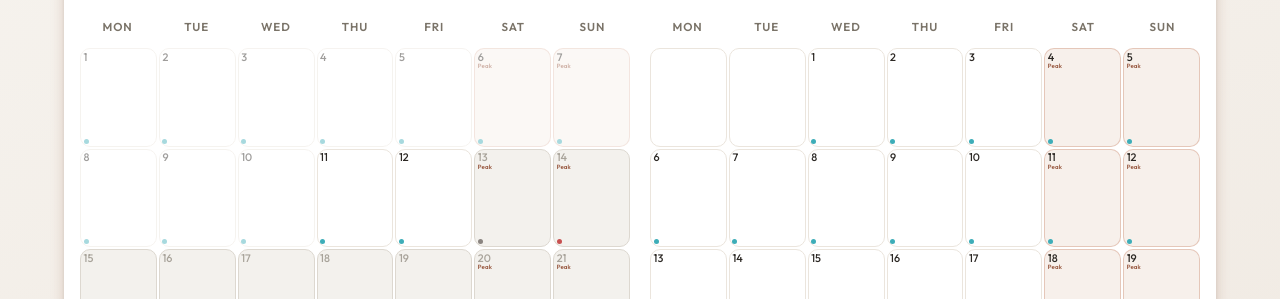
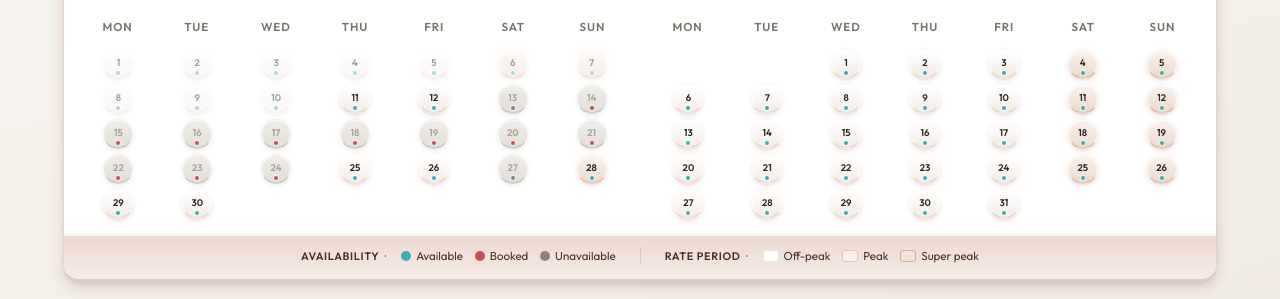
Before and after one commit to rashmiakanksha1-blip/pet-sitting, a website: page v2/index.html in a window 1280 px wide. Shown: the part 449-748 px from the top of the page. Drawn offline with nearby package versions, Linux system fonts and the light colour scheme; no server answers; files whose address does not match are found by name.

Commit message:
Publish v2 preview at /v2

```diff
--- a/v2/index.html
+++ b/v2/index.html
@@ -564,20 +564,15 @@
     }
 
     .calendar-month .days-grid {
-      padding: 0.1rem 0 0.35rem;
-      gap: 2px;
-    }
-
-    .calendar-month .day {
-      aspect-ratio: 0.78;
-      padding: 0.14rem 0.16rem;
-    }
-
-    .calendar-month .day-num { font-size: 0.68rem; }
-    .calendar-month .day-tier-label { font-size: 0.38rem; margin-top: 1px; }
-    .calendar-month .status-dot { width: 5px; height: 5px; }
-    .calendar-month .day-status { gap: 0; margin-top: auto; }
-    .calendar-panel .status-label { display: none; }
+      padding: 0.15rem 0 0.4rem;
+      gap: 5px 2px;
+    }
+
+    .calendar-panel .status-label,
+    .calendar-panel .day-tier-label,
+    .calendar-panel .day-client {
+      display: none;
+    }
 
     @media (max-width: 900px) {
       .calendar-months { grid-template-columns: 1fr; }
@@ -659,25 +654,37 @@
       color: var(--page-text-muted);
     }
 
-    .calendar-panel .day {
-      background: #fff;
-      border-color: #ebe5dd;
+    .calendar-panel .day:not(.empty) {
+      background: linear-gradient(180deg, #ffffff 0%, #f3ece6 100%);
+      border: 1.5px solid rgba(255, 255, 255, 0.62);
+      border-bottom: 2.5px solid rgba(196, 120, 92, 0.2);
+      box-shadow:
+        0 2px 5px rgba(154, 92, 68, 0.16),
+        0 1px 2px rgba(0, 0, 0, 0.05),
+        inset 0 1px 0 rgba(255, 255, 255, 0.75);
       color: var(--page-text);
     }
 
     .calendar-panel .day.tier-off-day {
-      background: var(--cal-day-off-bg);
-      border-color: var(--cal-day-off-border);
+      background: linear-gradient(180deg, #ffffff 0%, #f3ece6 100%);
     }
 
     .calendar-panel .day.tier-peak-day {
-      background: var(--cal-day-peak-bg);
-      border-color: var(--cal-day-peak-border);
+      background: linear-gradient(180deg, #faf4f0 0%, #edd9cc 100%);
+      border-bottom-color: rgba(196, 120, 92, 0.32);
     }
 
     .calendar-panel .day.tier-super-day {
-      background: var(--cal-day-super-bg);
-      border-color: var(--cal-day-super-border);
+      background: linear-gradient(180deg, #f5e8de 0%, #e5cbb8 100%);
+      border-bottom-color: rgba(154, 92, 68, 0.38);
+    }
+
+    .calendar-panel .day:hover:not(.empty):not(.past) {
+      transform: translateY(-1px) scale(1.06);
+      box-shadow:
+        0 4px 10px rgba(154, 92, 68, 0.22),
+        0 2px 4px rgba(0, 0, 0, 0.08),
+        inset 0 1px 0 rgba(255, 255, 255, 0.8);
     }
 
     .calendar-panel .day.available .status-dot {
@@ -702,8 +709,12 @@
 
     .calendar-panel .day.booked,
     .calendar-panel .day.unavailable {
-      background: #f3f1ed !important;
-      border-color: #ddd8d0 !important;
+      background: linear-gradient(180deg, #f0eeea 0%, #e2ded8 100%) !important;
+      border-color: rgba(255, 255, 255, 0.45) !important;
+      border-bottom-color: rgba(140, 135, 128, 0.28) !important;
+      box-shadow:
+        0 2px 4px rgba(120, 115, 108, 0.12),
+        inset 0 1px 0 rgba(255, 255, 255, 0.5) !important;
     }
 
     .calendar-panel .day.booked .day-num,
@@ -1015,26 +1026,38 @@
 
     .days-grid {
       display: grid;
-      grid-template-columns: repeat(7, minmax(0, 1fr));
-      gap: 5px;
-      padding: 0.25rem 1rem 0.85rem;
+      grid-template-columns: repeat(7, 1fr);
+      justify-items: center;
+      gap: 6px 2px;
+      padding: 0.2rem 0.5rem 0.65rem;
       min-width: 0;
     }
 
-    .day {
-      aspect-ratio: 0.88;
-      min-height: 0;
-      min-width: 0;
-      width: 100%;
-      border-radius: var(--radius-sm);
+    .day:not(.empty) {
+      --cal-bubble-size: 30px;
+      width: var(--cal-bubble-size);
+      height: var(--cal-bubble-size);
+      min-width: var(--cal-bubble-size);
+      max-width: var(--cal-bubble-size);
+      border-radius: 50%;
       border: 1.5px solid var(--border);
-      padding: 0.16rem 0.22rem;
+      padding: 0;
       cursor: pointer;
-      transition: all 0.2s;
+      transition: transform 0.2s, box-shadow 0.2s;
       display: flex;
       flex-direction: column;
-      align-items: flex-start;
+      align-items: center;
+      justify-content: center;
       position: relative;
+    }
+
+    .day.empty {
+      width: 30px;
+      height: 30px;
+      cursor: default;
+      background: transparent;
+      border: none;
+      box-shadow: none;
     }
 
     .day.tier-off-day {
@@ -1053,17 +1076,17 @@
     }
 
     .day:hover:not(.empty):not(.past) {
-      transform: translateY(-2px);
+      transform: translateY(-1px) scale(1.06);
       box-shadow: var(--shadow);
     }
 
-    .day.empty { cursor: default; background: transparent; }
     .day.past { opacity: 0.45; cursor: not-allowed; }
 
     .day-num {
-      font-size: 0.72rem;
-      font-weight: 500;
+      font-size: 0.6rem;
+      font-weight: 600;
       line-height: 1;
+      margin-top: -1px;
     }
 
     .day-tier-label {
@@ -1080,18 +1103,23 @@
     }
 
     .day-status {
+      position: absolute;
+      bottom: 2px;
+      left: 50%;
+      transform: translateX(-50%);
       display: flex;
       align-items: center;
-      gap: 4px;
-      margin-top: auto;
-      align-self: flex-start;
+      justify-content: center;
+      gap: 0;
+      margin-top: 0;
     }
 
     .status-dot {
-      width: 5px;
-      height: 5px;
+      width: 4px;
+      height: 4px;
       border-radius: 50%;
       flex-shrink: 0;
+      box-shadow: 0 0 0 1px rgba(255, 255, 255, 0.45);
     }
 
     .status-label {
@@ -2061,25 +2089,21 @@
       }
 
       .days-grid {
-        gap: 3px;
-        padding: 0.15rem 0.35rem 0.65rem;
-      }
-
-      .day {
-        aspect-ratio: 0.72;
-        padding: 0.1rem;
-        border-radius: 5px;
-        border-width: 1px;
-      }
-
-      .day-num { font-size: 0.58rem; }
-      .day-tier-label {
-        font-size: 0.34rem;
-        margin-top: 0;
-        line-height: 1;
-      }
-      .status-dot { width: 4px; height: 4px; }
-      .day-client { font-size: 0.42rem; }
+        gap: 4px 1px;
+        padding: 0.12rem 0.25rem 0.55rem;
+      }
+
+      .day:not(.empty),
+      .day.empty {
+        --cal-bubble-size: 26px;
+        width: 26px;
+        height: 26px;
+        min-width: 26px;
+        max-width: 26px;
+      }
+
+      .day-num { font-size: 0.54rem; }
+      .status-dot { width: 3px; height: 3px; }
 
       .main-stack { gap: 1rem; }
       .rates-scroll-hint { font-size: 0.78rem; margin-top: 0.5rem; }
@@ -2570,15 +2594,18 @@
         cell.className = `day ${status} ${tierDayClass}${past ? ' past' : ''}`.trim();
         cell.dataset.date = key;
 
-        const tierLabel = tier === 'peak' ? 'Peak' : tier === 'super-peak' ? 'Super peak' : '';
+        const tierName = tier === 'peak' ? 'Peak' : tier === 'super-peak' ? 'Super peak' : 'Off-peak';
+        let dayTip = `${d} — ${STATUS_LABELS[status]} · ${tierName}`;
+        if (owner && booking) {
+          dayTip += ` · ${!isConfirmedBooking(booking) ? 'Quote: ' : ''}${booking.petName}`;
+        }
+        cell.title = dayTip;
 
         cell.innerHTML = `
           <span class="day-num">${d}</span>
-          ${tierLabel ? `<span class="day-tier-label">${tierLabel}</span>` : ''}
           <span class="day-status" aria-label="${STATUS_LABELS[status]}">
             <span class="status-dot" aria-hidden="true"></span>
           </span>
-          ${owner && booking ? `<span class="day-client">${!isConfirmedBooking(booking) ? 'Quote: ' : ''}${booking.petName}</span>` : ''}
         `;
 
         if (!past) {
```
